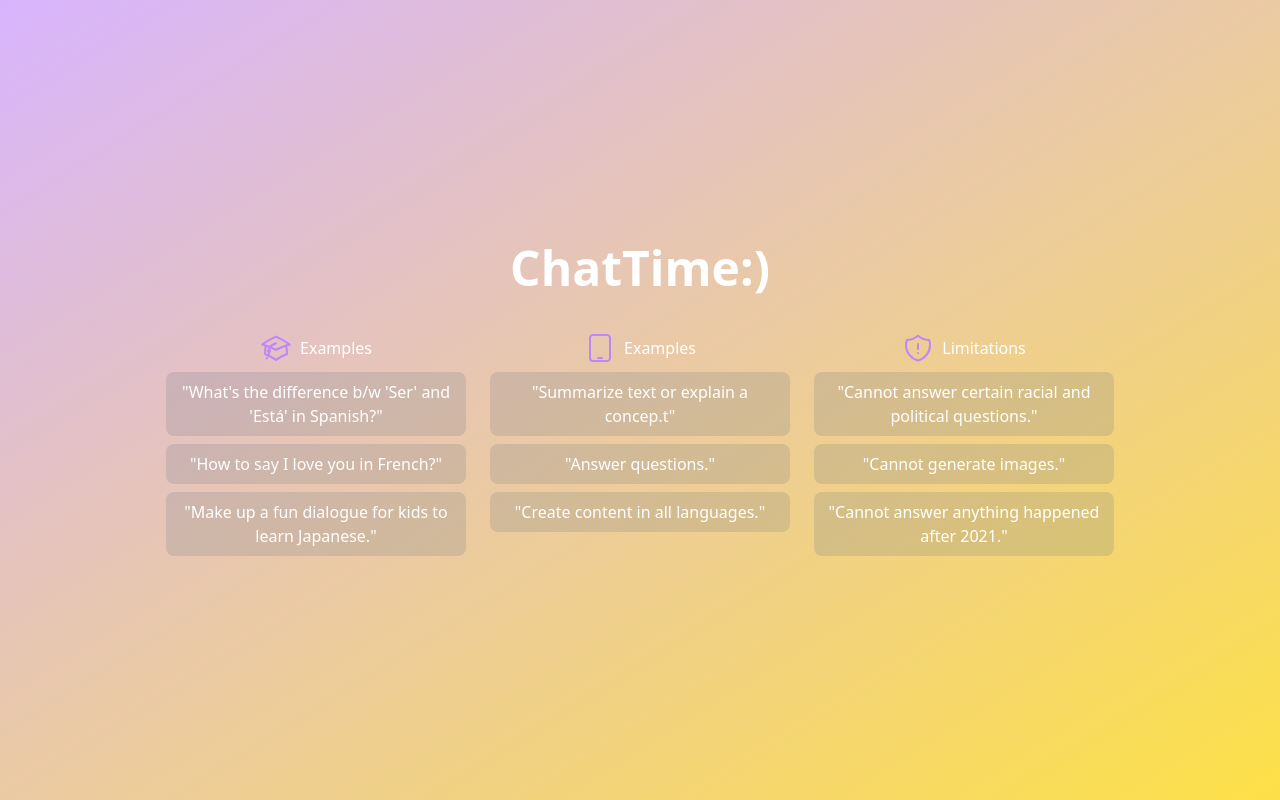
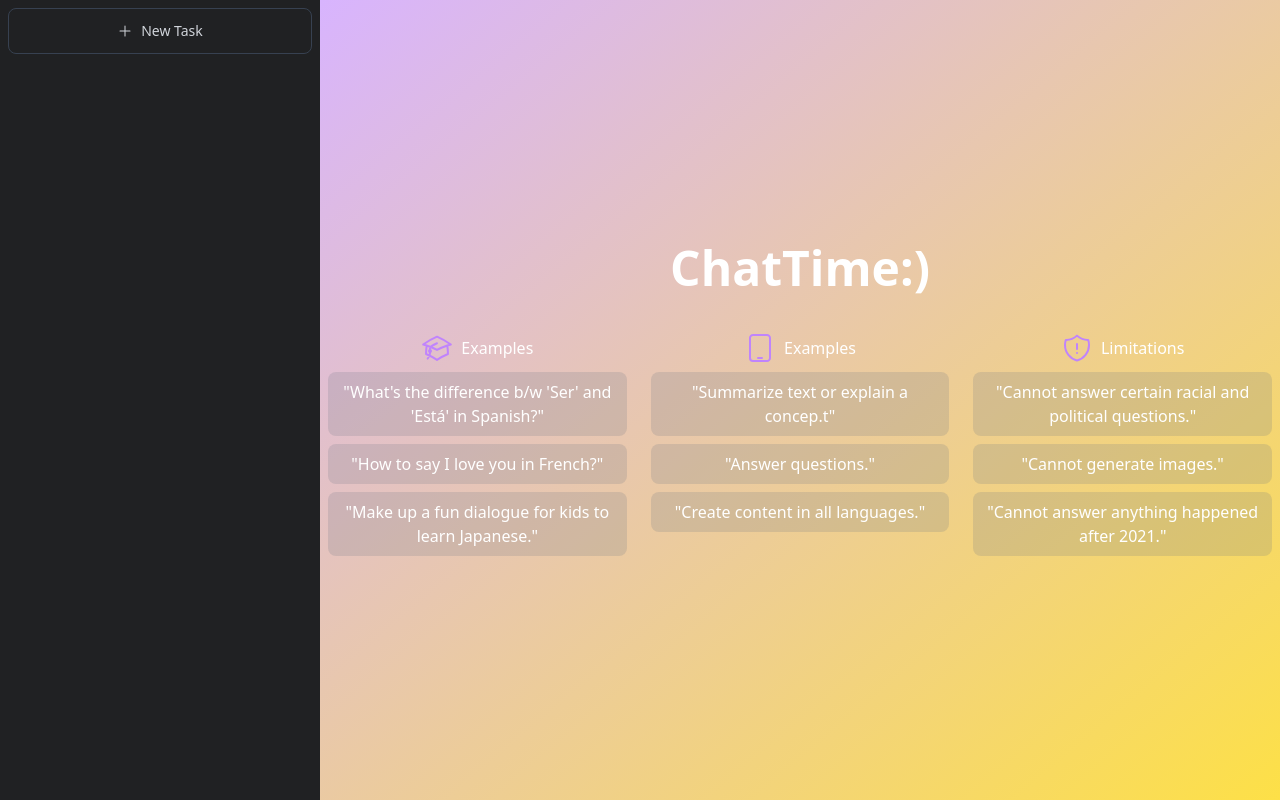
Before and after one commit to leeairw/chatgpt-deploy, a Next.js app: page / in a window 1280 px wide. Built offline with nearby package versions, Linux system fonts and the light colour scheme.

Commit message:
set up side bar and start preparing for next auth

```diff
--- a/app/layout.tsx
+++ b/app/layout.tsx
@@ -1,3 +1,4 @@
+import SideBar from '../components/SideBar';
 import '../styles/globals.css';
 
 export default function RootLayout({
@@ -10,10 +11,16 @@
       <head />
       <body>
         <div className='flex'>
+
           {/* Sidebar */}
+          <div className='bg-[#202123] max-w-xs h-screen overflow-y-auto md:min-w-[20rem]'>
+            <SideBar />
+          </div>
+
 
           {/* ClientProvider - Notification */}
 
+          {/* Main Conversation Page */}
           <div className='bg-gradient-to-br from-purple-300 to-yellow-300 flex-1'>{children}</div>
         </div>
 
--- a/app/page.tsx
+++ b/app/page.tsx
@@ -18,6 +18,9 @@
 //  -- Components: Side bar + Main ChatPage
 // 4. Set up @layer in styles/global.css
 // 5. Create a components folder
+// 6. Go install nextauth
+//  -- sudo npm install next-auth
+//  -- Go to Firebase --> Build / Authentication --> Copy your web client ID and secret
 
 function page() {
   return (
--- /dev/null
+++ b/components/NewTask.tsx
@@ -0,0 +1,13 @@
+import { PlusIcon } from '@heroicons/react/24/solid'
+import React from 'react'
+
+function NewTask() {
+  return (
+    <div className='border-gray-700 border chatRow'>
+        <PlusIcon className='h-4 w-4'/>
+        <p>New Task</p>
+    </div>
+  )
+}
+
+export default NewTask
--- a/components/SideBar.tsx
+++ b/components/SideBar.tsx
@@ -1,8 +1,21 @@
 import React from 'react'
+import NewTask from './NewTask'
 
 function SideBar() {
   return (
-    <div>SideBar</div>
+    <div className='p-2 flex flex-col h-screen'>
+        <div className='flex-1'>
+            <div>
+
+                {/* NewTask */}
+                <NewTask/>
+
+                {/* ModelSelection */}
+
+                {/* Map through the ChatRows */}
+            </div>
+        </div>
+    </div>
   )
 }
 
--- a/package.json
+++ b/package.json
@@ -8,6 +8,7 @@
   "dependencies": {
     "@heroicons/react": "^2.0.15",
     "next": "latest",
+    "next-auth": "^4.19.2",
     "react": "18.2.0",
     "react-dom": "18.2.0"
   },
--- a/styles/globals.css
+++ b/styles/globals.css
@@ -6,4 +6,10 @@
     .infoText {
         @apply p-2 bg-gray-500/20 rounded-lg max-w-[300px]
     }
+
+    .chatRow {
+        @apply rounded-lg px-5 py-3 text-sm flex items-center
+        justify-center space-x-2 hover:bg-gray-700/70 cursor-pointer
+        text-gray-300 transition-all duration-200 ease-out
+    }
 }
```
Also changed, not shown: 2 other files (tests, documents, lock files or other folders).
